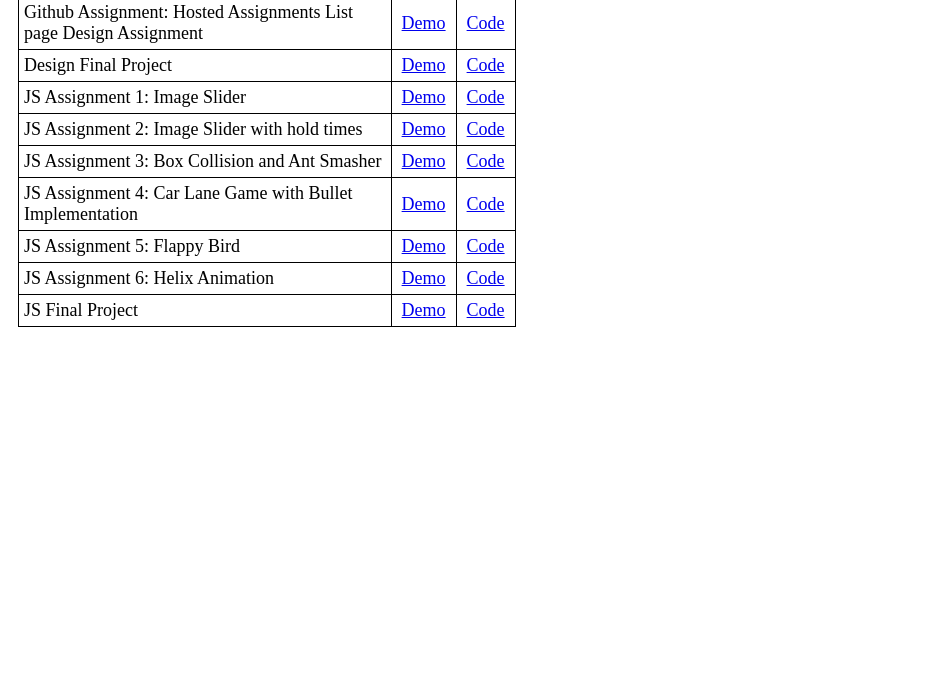
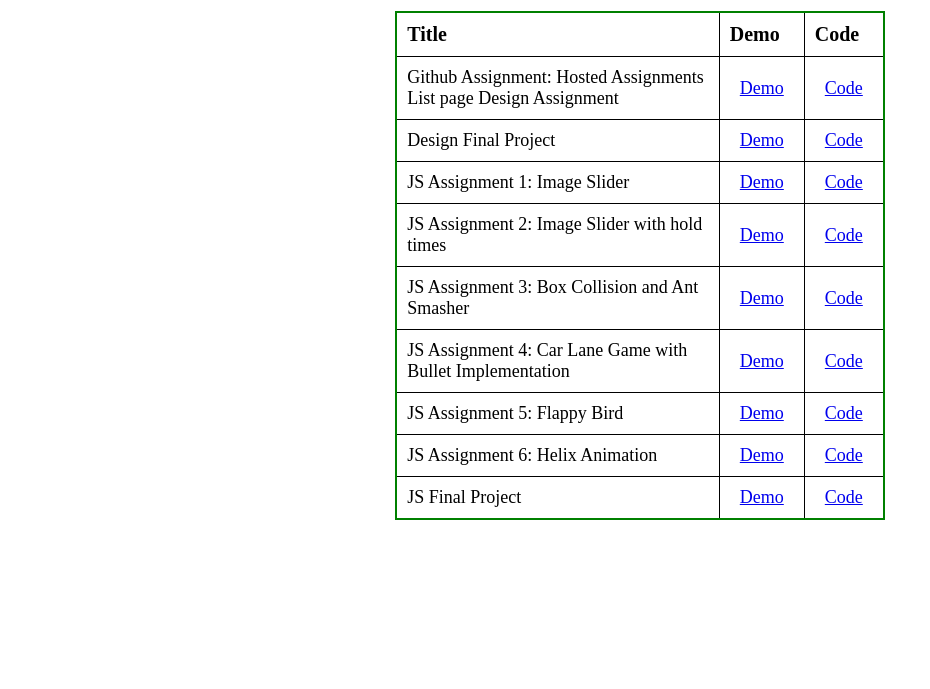
Before and after one commit to prajwaldankit/Leapfrog, a plain HTML site: page index.html in a window 1280 px wide. Shown: the part 111-800 px from the top of the page, without its empty margins (0-930 px from the left). Drawn offline with Linux system fonts and the light colour scheme.

Commit message:
simple adjustments to css

```diff
--- a/css/styles.css
+++ b/css/styles.css
@@ -1,22 +1,29 @@
 *{
     font-size: 18px;
-    padding: 5px;
+    text-align: left;
+    padding: 10px;
 }
 
 h1{
     text-align: center;
+    font-size: 30px;
 }
 
-table, th, tr, td {
+table{
+    border: 2px solid green;
+    border-collapse: collapse;
+}
+
+td, th{
     border: 1px solid black;
-    border-collapse: collapse;
 }
 
 table {
     width: 40%;
+    margin-left: auto;
+    margin-right: auto;
 }
 
 th {
-    text-align: center;
     font-size: 20px;
 }
--- a/index.html
+++ b/index.html
@@ -22,7 +22,7 @@
                 <a href="#">Demo</a>
             </td>
             <td>
-                <a href="#">Code</a>
+                <a href="https://github.com/prajwaldankit/Leapfrog">Code</a>
             </td>
         </tr>
         <tr>
```
